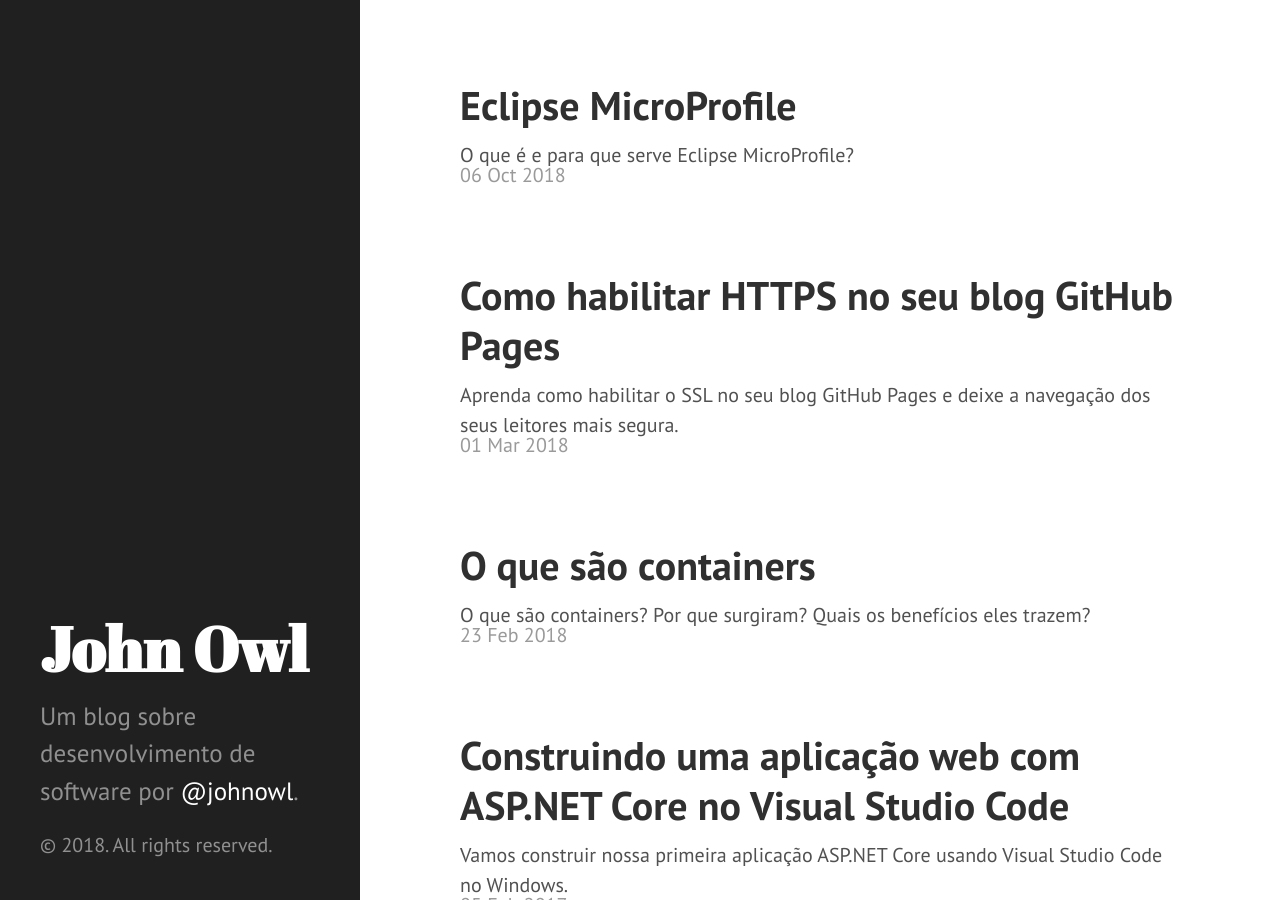
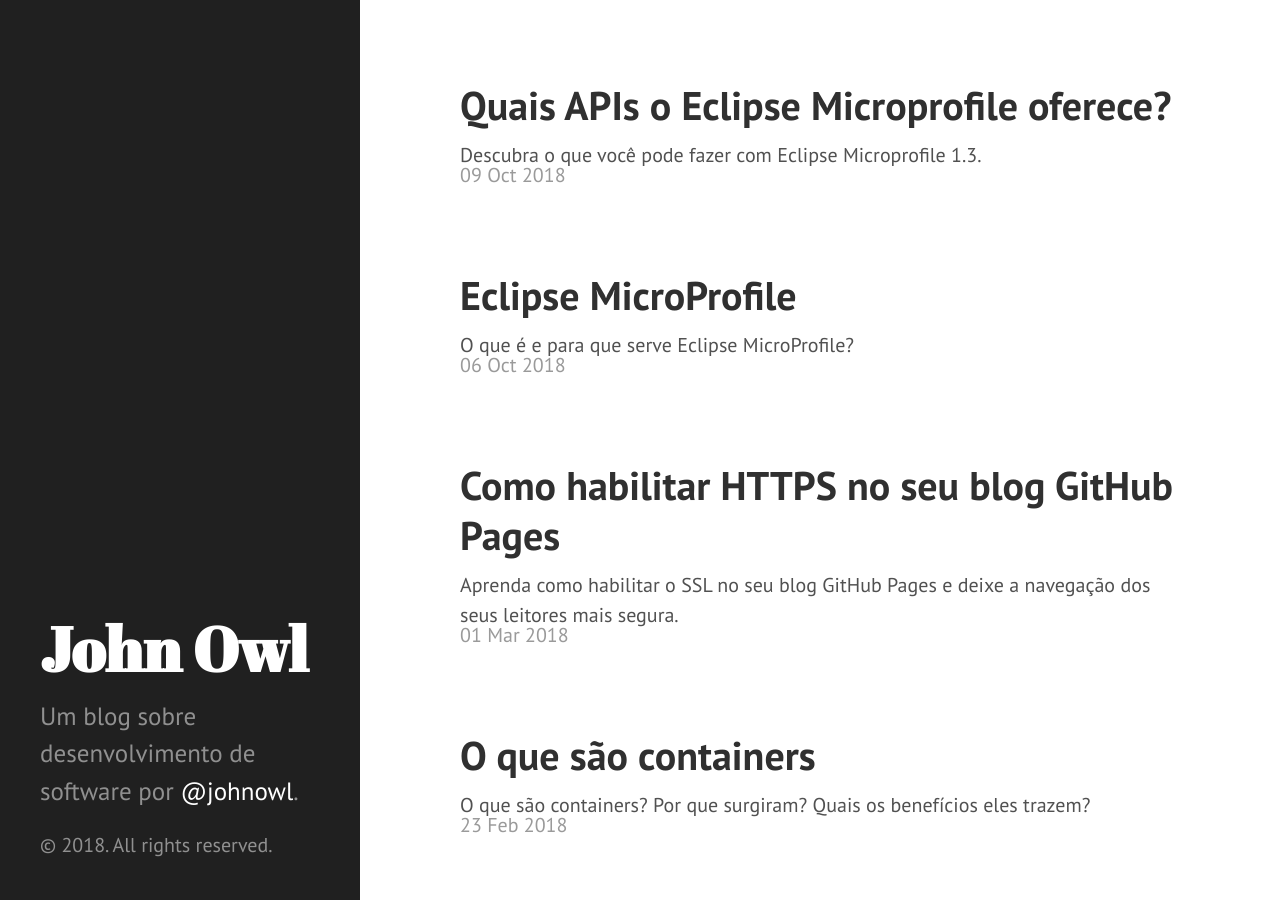
Before and after one commit to johnowl/johnowl.github.io, a Jekyll site: the page built from index.html, in a window 1280 px wide and 900 px high. Built offline with Jekyll 4.4.1, drawn with Linux system fonts in a browser that asks for light colours; the list of posts is cut into pages by our own code; some of the changed lines change nothing that is shown.

Commit message:
Adiciona texto sobre APIs oferecidas pelo Eclipse Microprofile.

```diff
--- a/_includes/head.html
+++ b/_includes/head.html
@@ -22,8 +22,7 @@
   <link rel="stylesheet" href="https://fonts.googleapis.com/css?family=PT+Sans:400,400italic,700|Abril+Fatface">
 
   <!-- Icons -->
-  <link rel="apple-touch-icon-precomposed" sizes="144x144" href="{{ site.baseurl }}/public/apple-touch-icon-144-precomposed.png">
-                                 <link rel="shortcut icon" href="{{ site.baseurl }}/public/favicon.ico">
+  <link rel="shortcut icon" href="{{ site.baseurl }}/public/favicon.ico">
 
   <!-- RSS -->
   <link rel="alternate" type="application/rss+xml" title="RSS" href="/atom.xml">
--- a/_posts/2018-10-06-eclipse-microprofile.md
+++ b/_posts/2018-10-06-eclipse-microprofile.md
@@ -9,7 +9,7 @@
 image: /public/images/2018-10-06/microprofile-logo.png
 ---
 
-Eclipse MicroProfile é uma iniciativa que visa otimizar o Java EE para a arquitetura de microsserviços. O objetivo do Eclipse Microprofile é definir um padrão de APIs do Java EE que sejam portáteis e rodem na runtime de qualquer fornecedor. As principais empresas que apoiam esse projeto são IBM, Red Hat, Tomitribe e Payara.
+Eclipse MicroProfile é uma iniciativa que visa otimizar o Java EE para a arquitetura de microsserviços. O objetivo do Eclipse Microprofile é [definir um padrão de APIs do Java EE](2018-10-09-quais-apis-o-eclipse-microprofile-oferece) que sejam portáteis e rodem na runtime de qualquer fornecedor. As principais empresas que apoiam esse projeto são IBM, Red Hat, Tomitribe e Payara.
 
 A motivação por trás do MicroProfile veio dos desenvolvedores Java que gostariam de utilizar tecnologias Java EE para criar microsserviços e estavam em busca de funcionalidades como Service Discovery, Health Checks, Circuit Breakers, etc. Além disso a comunidade Java EE também queria evitar a fragmentação, visto que estavam sendo adotadas diferentes formas de desenvolver microsserviços. Por causa disso, e no espírito de comunidade Open Source, eles decidiram colaborar e trabalhar juntos para criar essa iniciativa.
 
--- /dev/null
+++ b/_posts/2018-10-09-quais-apis-o-eclipse-microprofile-oferece.md
@@ -0,0 +1,42 @@
+---
+layout: post
+title: Quais APIs o Eclipse Microprofile oferece?
+comments: true
+categories:
+    - Java
+    - Micro Services
+    - Eclipse Microprofile
+description: Descubra o que você pode fazer com Eclipse Microprofile 1.3.
+image: /public/images/2018-10-09/microprofile-13-apis.png
+---
+
+Se você perdeu a introdução sobre o Eclipse Microprofile, veja em ["Eclipse Microprofile"](2018-10-06-eclipse-microprofile).
+
+Uma implementação do Eclipse Microprofile 1.3 deve suportar pelo menos as APIs abaixo. No entanto as implementações podem possuir mais APIs ou versões mais atualizadas das APIs do que as que seguem.
+
+![APIs  Eclipse Microprofile 1.3]({{site.baseurl}}/public/images/2017-10-09/microprofile-13-apis.png)
+
+* Java SE 8
+* CDI (Contexts and Dependency Injection for Java EE) 1.2
+* JAX-RS (Java™ API for RESTful Web Services) 2.0.1
+* JSON-P (Java™ API for JSON Processing) 1.0
+* Common Annotations for the Java™ Platform 1.2
+* Eclipse MicroProfile Config 1.2
+* Eclipse MicroProfile Fault Tolerance 1.0
+* Eclipse MicroProfile Health Check 1.0
+* Eclipse MicroProfile JWT Authentication 1.0
+* Eclipse MicroProfile Metrics 1.1
+* Eclipse MicroProfile OpenAPI 1.0
+* Eclipse MicroProfile OpenTracing 1.0
+* Eclipse MicroProfile Rest Client 1.0
+
+Implementações do Eclipse Microprofile disponíveis para a versão 1.3:
+
+| Fornecedor | Implementação |
+|--- |--- |
+| IBM | Open Liberty 18.0.0.1 |
+| IBM | WebSphere Liberty 18.0.0.1 |
+| Payara | Payara Server 182 |
+| Payara | Payara Micro 182 |
+| SmallRye | SmallRye |
+| Red Hat | Thorntail 2.1.0.Final|
```
Also changed, not shown: public/images/2018-10-09/microprofile-13-apis.png (added).
